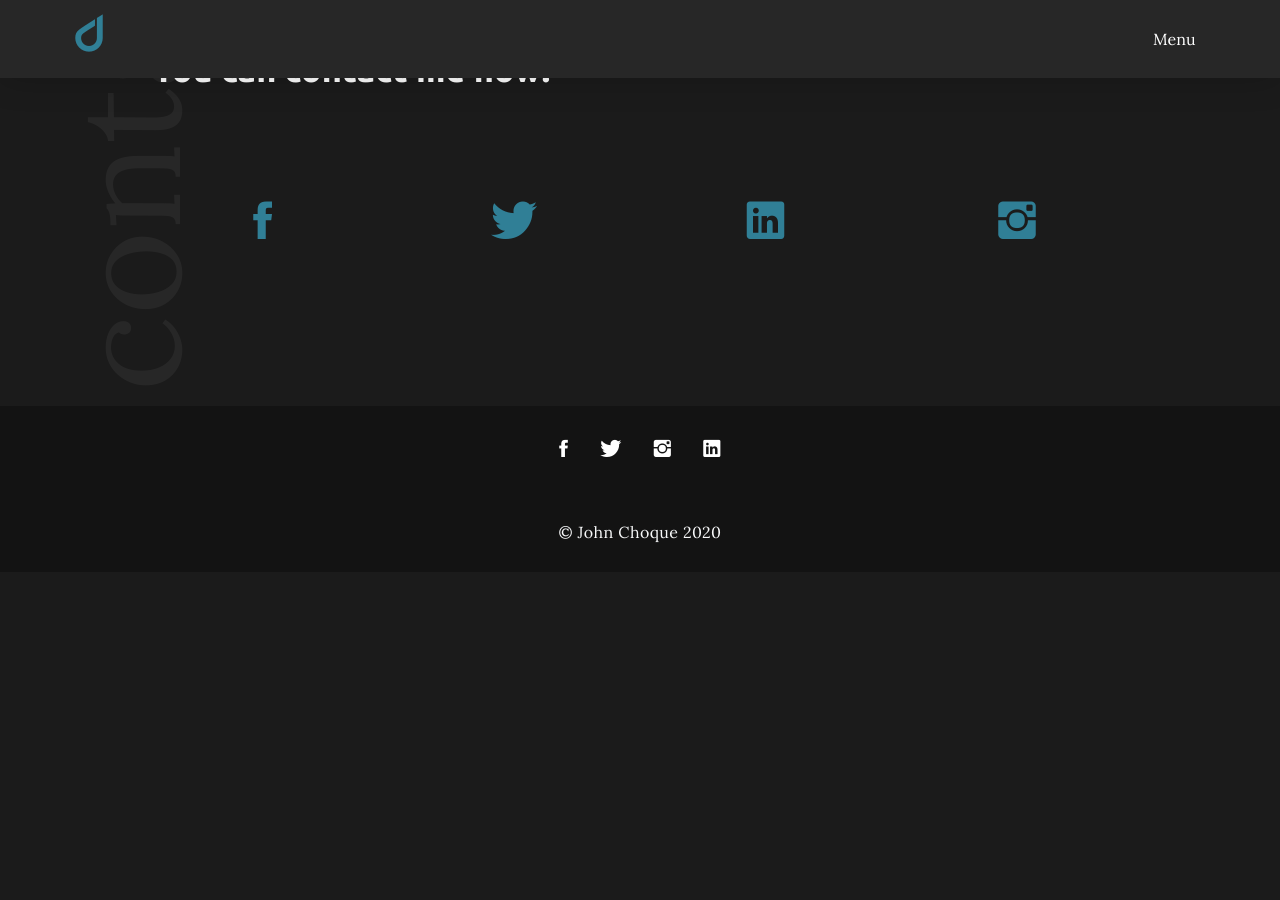
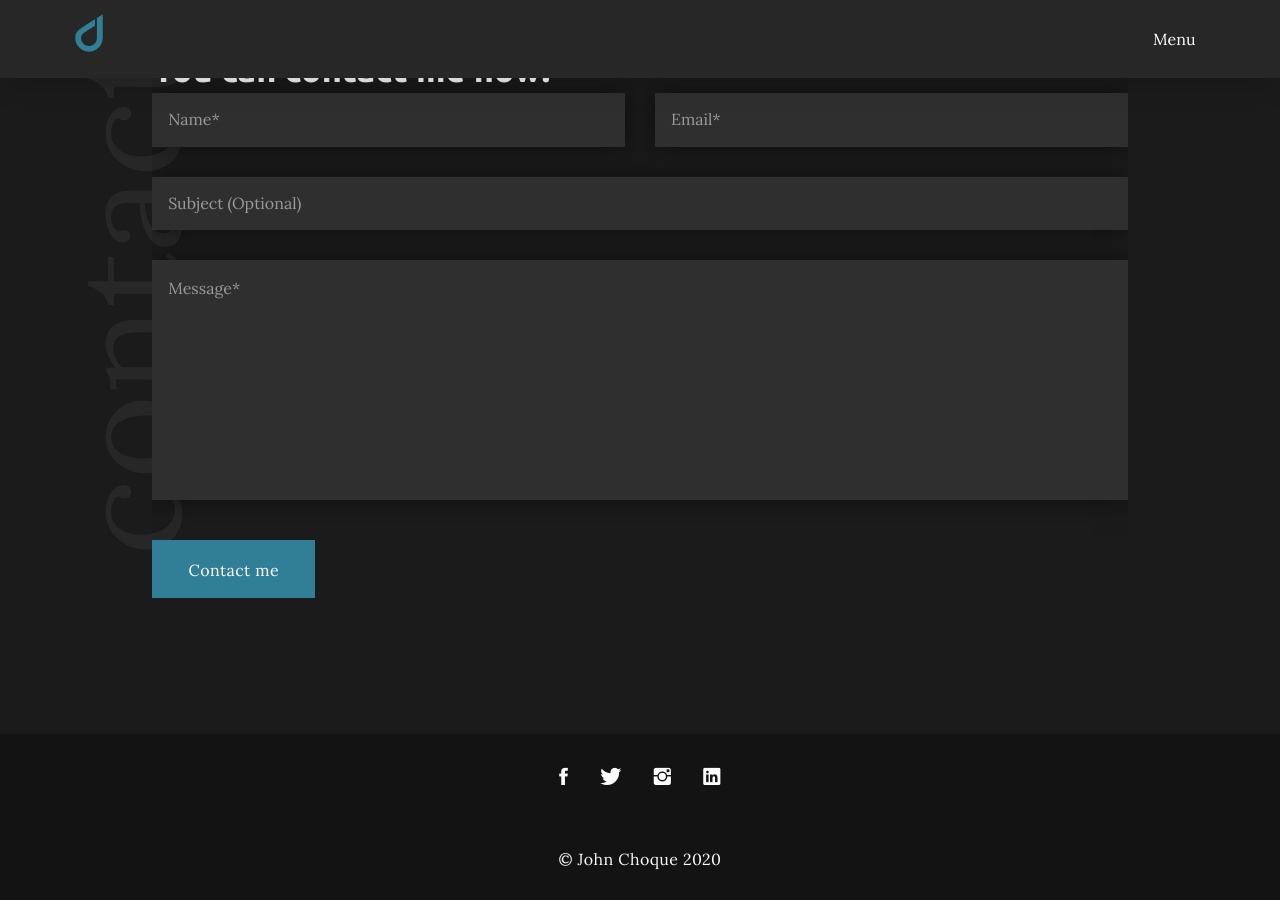
Before and after one commit to thethoughtfulmillennial/thethoughtfulmillennial.github.io, a Jekyll site: the page built from index.html, in a window 1280 px wide and 900 px high, scrolled down 3617 px. Built offline with Jekyll 4.4.1, drawn with Linux system fonts in a browser that asks for light colours; some web fonts are replaced; before the commit the page ends 4189 px from its top, so only the background shows below that.

Commit message:
Adding contact form.

```diff
--- a/index.html
+++ b/index.html
@@ -205,34 +205,32 @@ layout: default
 							<div class="row">
 								<div class="col-12">
 									<div class="row">
-										<div class="col-12"><h3 class="title text-primary">Like my work?</h3></div>
-										<div class="col-12"><h3 class="title">You can contact me now!</h3></div>
-										<div class="col-6 col-md-3 col-partner">
-											<div class="partner-inner">
-												<a target="_blank"
-													href="https://www.facebook.com/{{ site.facebook_username }}"
-													class="icon ion-social-facebook"></a>
-											</div>
+										<div class="col-12">
+											<h3 class="title text-primary">Like my work?</h3>
 										</div>
-										<div class="col-6 col-md-3 col-partner">
-											<div class="partner-inner">
-												<a target="_blank"
-													href="https://twitter.com/{{ site.twitter_username }}"
-													class="icon ion-social-twitter"></a>
-											</div>
+										<div class="col-12">
+											<h3 class="title">You can contact me now!</h3>
 										</div>
-										<div class="col-6 col-md-3 col-partner">
-											<div class="partner-inner">
-												<a target="_blank"
-													href="https://www.linkedin.com/in/{{ site.linkedin_username }}"
-													class="icon ion-social-linkedin"></a>
-											</div>
-										</div>
-										<div class="col-6 col-md-3 col-partner">
-											<div class="partner-inner">
-												<a target="_blank"
-													href="https://www.instagram.com/{{ site.instagram_username }}"
-													class="icon ion-social-instagram"></a>
+										<div class="col-md-12">
+											<div class="contact-info">
+												<form action="https://formspree.io/xjvapobr" method="POST" class="js-form">
+													<div class="row">
+														<div class="form-group col-sm-6">
+															<input type="text" name="name" required placeholder="Name*" aria-required="true">
+														</div>
+														<div class="form-group col-sm-6">
+															<input type="email" name="_replyto" required placeholder="Email*" aria-required="true">
+														</div>
+														<div class="form-group col-sm-12">
+															<input type="text" name="subject" placeholder="Subject (Optional)">
+														</div>
+														<div class="form-group col-sm-12">
+															<textarea name="message" required placeholder="Message*" aria-required="true"></textarea>
+														</div>
+														<div class="col-sm-12"><button type="submit" class="btn" value="Send">Contact me</button>
+														</div>
+													</div>
+												</form>
 											</div>
 										</div>
 									</div>
```
